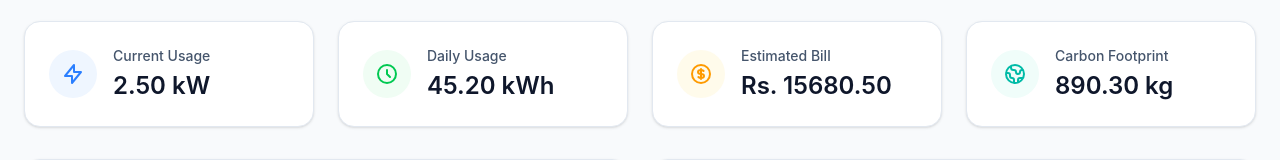
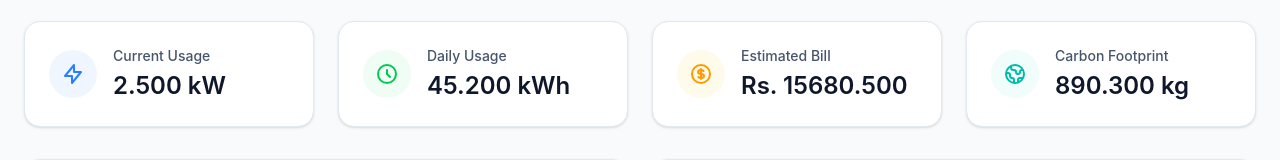
Before and after one commit to kavix/cd-kavindu, a Next.js app: page /dashboard in a window 1280 px wide. Shown: the part 740-900 px from the top of the page. Built offline with nearby package versions, Linux system fonts and the light colour scheme; no server answers; sample sign-in values are in the browser's storage.

Commit message:
Increase decimal precision for energy metrics
Changed displayed precision from 2 to 3 decimal places for current usage, daily usage, estimated bill, and carbon footprint in dashboard and EnergyDashboard component to provide more accurate data representation.

```diff
--- a/src/app/dashboard/page.tsx
+++ b/src/app/dashboard/page.tsx
@@ -370,7 +370,7 @@ export default function Dashboard() {
                                 </div>
                                 <div className="flex-1">
                                     <p className="text-sm font-medium text-slate-600">Current Usage</p>
-                                    <p className="mt-1 text-2xl font-semibold text-slate-900">{energyData.currentUsage.toFixed(2)} kW</p>
+                                    <p className="mt-1 text-2xl font-semibold text-slate-900">{energyData.currentUsage.toFixed(3)} kW</p>
                                 </div>
                             </div>
                         </div>
@@ -385,7 +385,7 @@ export default function Dashboard() {
                                 </div>
                                 <div className="flex-1">
                                     <p className="text-sm font-medium text-slate-600">Daily Usage</p>
-                                    <p className="mt-1 text-2xl font-semibold text-slate-900">{energyData.dailyUsage.toFixed(2)} kWh</p>
+                                    <p className="mt-1 text-2xl font-semibold text-slate-900">{energyData.dailyUsage.toFixed(3)} kWh</p>
                                 </div>
                             </div>
                         </div>
@@ -400,7 +400,7 @@ export default function Dashboard() {
                                 </div>
                                 <div className="flex-1">
                                     <p className="text-sm font-medium text-slate-600">Estimated Bill</p>
-                                    <p className="mt-1 text-2xl font-semibold text-slate-900">Rs. {energyData.estimatedBill.toFixed(2)}</p>
+                                    <p className="mt-1 text-2xl font-semibold text-slate-900">Rs. {energyData.estimatedBill.toFixed(3)}</p>
                                 </div>
                             </div>
                         </div>
@@ -415,7 +415,7 @@ export default function Dashboard() {
                                 </div>
                                 <div className="flex-1">
                                     <p className="text-sm font-medium text-slate-600">Carbon Footprint</p>
-                                    <p className="mt-1 text-2xl font-semibold text-slate-900">{energyData.carbonFootprint.toFixed(2)} kg</p>
+                                    <p className="mt-1 text-2xl font-semibold text-slate-900">{energyData.carbonFootprint.toFixed(3)} kg</p>
                                 </div>
                             </div>
                         </div>
--- a/src/components/EnergyDashboard.tsx
+++ b/src/components/EnergyDashboard.tsx
@@ -30,7 +30,7 @@ const fetcher = async (url: string) => {
   return res.json();
 };
 
-const formatNumber = (value?: number, decimals = 2) => {
+const formatNumber = (value?: number, decimals = 3) => {
   if (typeof value !== 'number' || Number.isNaN(value)) return '—';
   return value.toLocaleString(undefined, {
     minimumFractionDigits: decimals,
```
